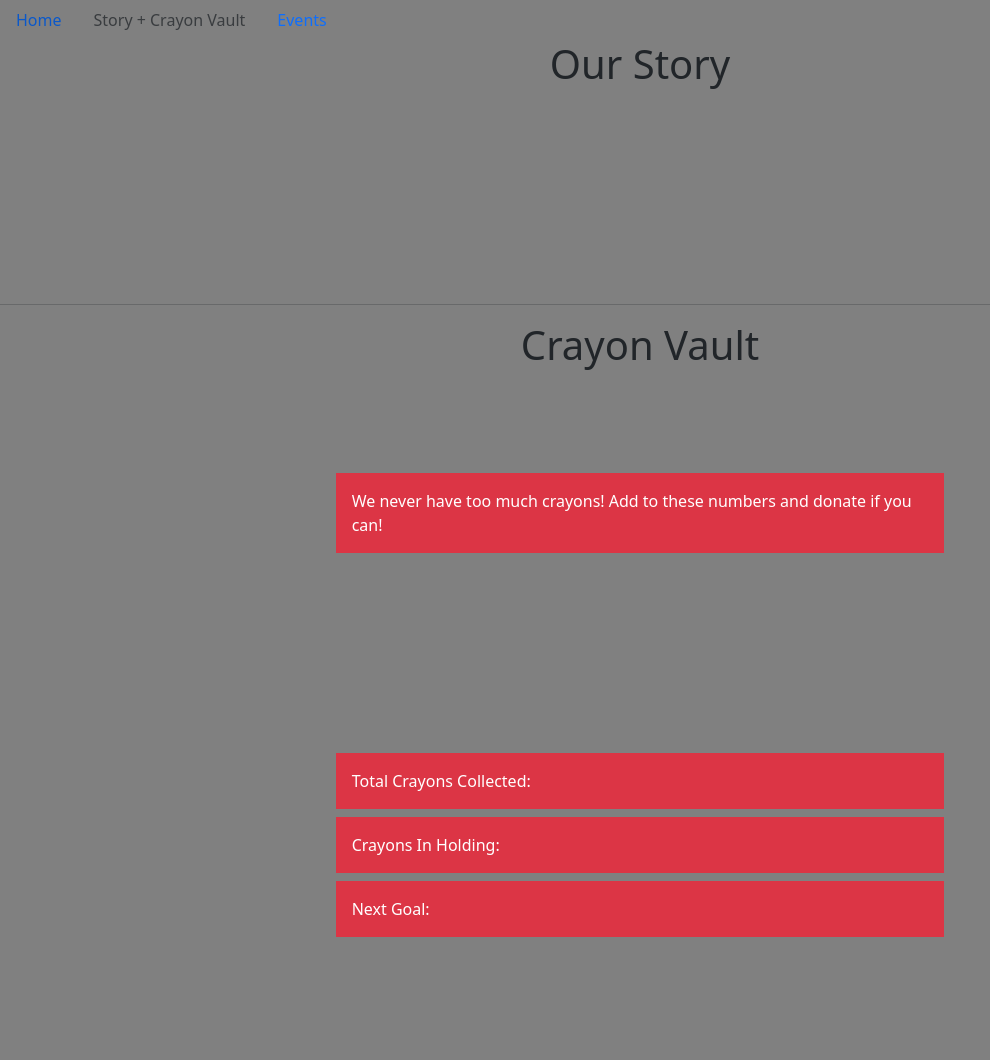
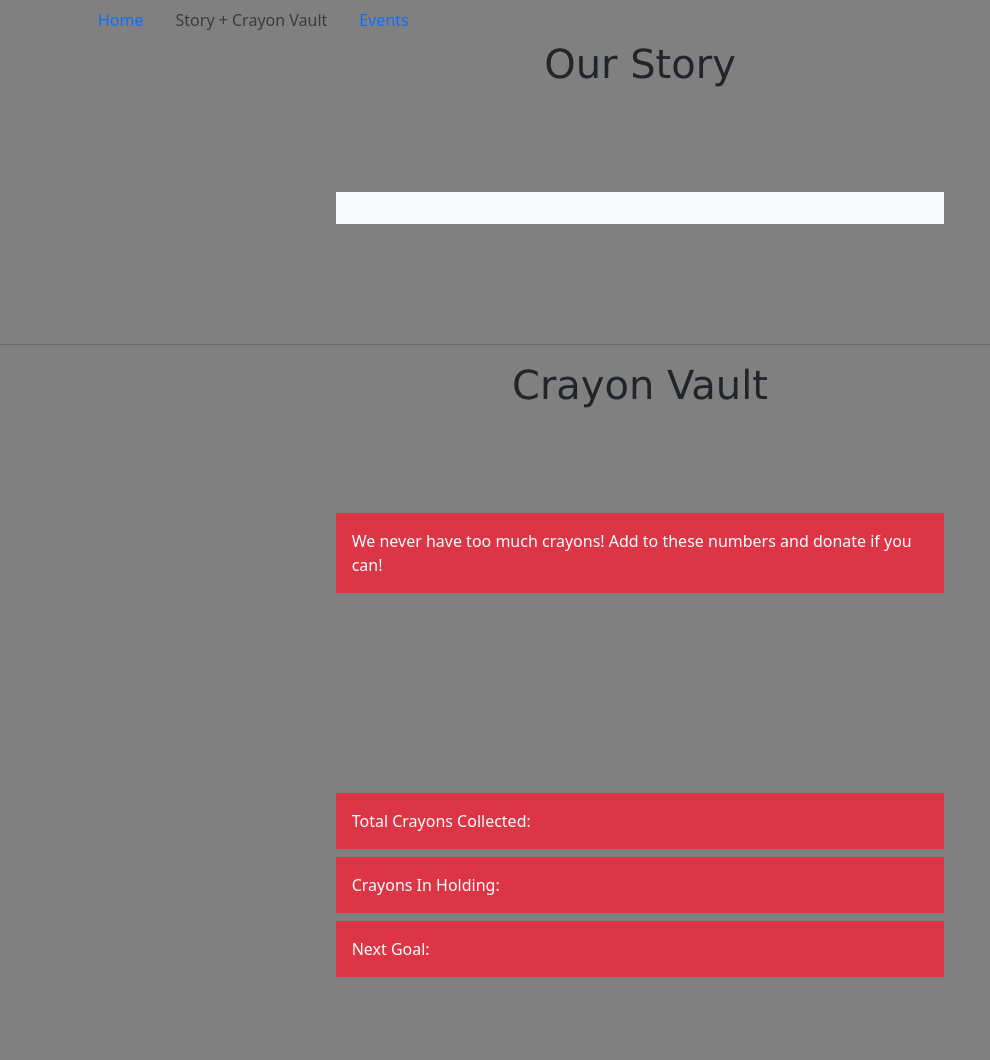
Before and after one commit to KGTCreator/Crayon-Initative-Club, a plain HTML site: page story&crayons.html in a window 1280 px wide. Shown: the top 1060 px of the page, without its empty margins (0-990 px from the left). Drawn offline with nearby package versions, Linux system fonts and the light colour scheme.

Commit message:
Centered Navbar

```diff
--- a/story&crayons.html
+++ b/story&crayons.html
@@ -13,16 +13,21 @@
 
 <body>
 
+  <div class="container text-center">
+
     <nav class="nav">
         <a class="nav-link" href="index.html">Home</a>
         <a class="nav-link disabled" aria-current="page">Story + Crayon Vault</a>
         <a class="nav-link" href="events.html">Events</a>
       </nav>
 
+      </div>
+
 <h1>Our Story</h1>
 
 <div class="row p-5">
   <div class="col-7 m-auto p-5">
+    <div class="p-3 mb-2 bg-light text-dark"></div>
     </div>
     </div>
 
--- a/style.css
+++ b/style.css
@@ -8,6 +8,7 @@ html, body {
 
    h1 {
     text-align: center;
+    font-family: verdana;
 }
 
 .center {
```
Also changed, not shown: events.html (+4 -0 lines).
